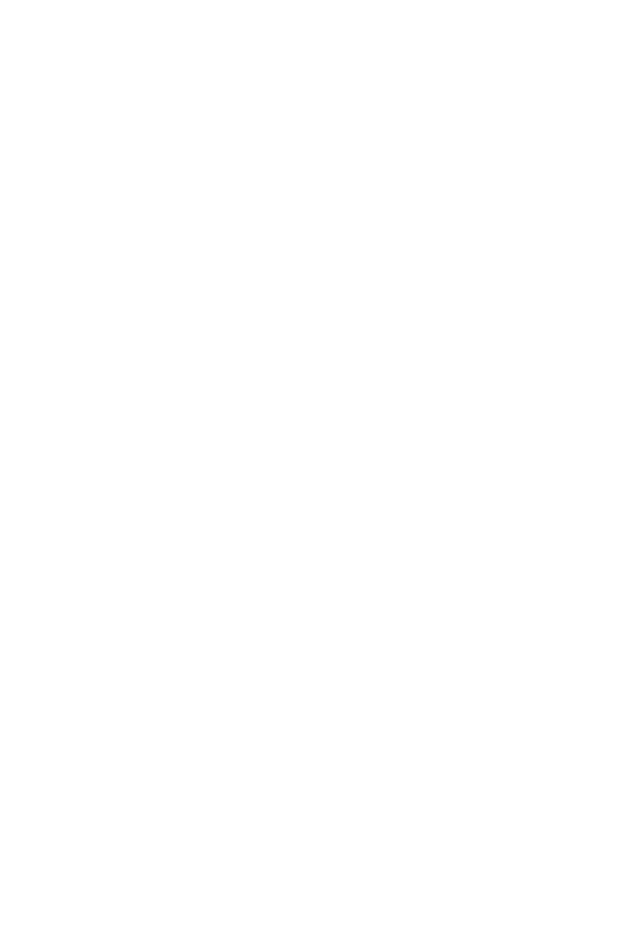
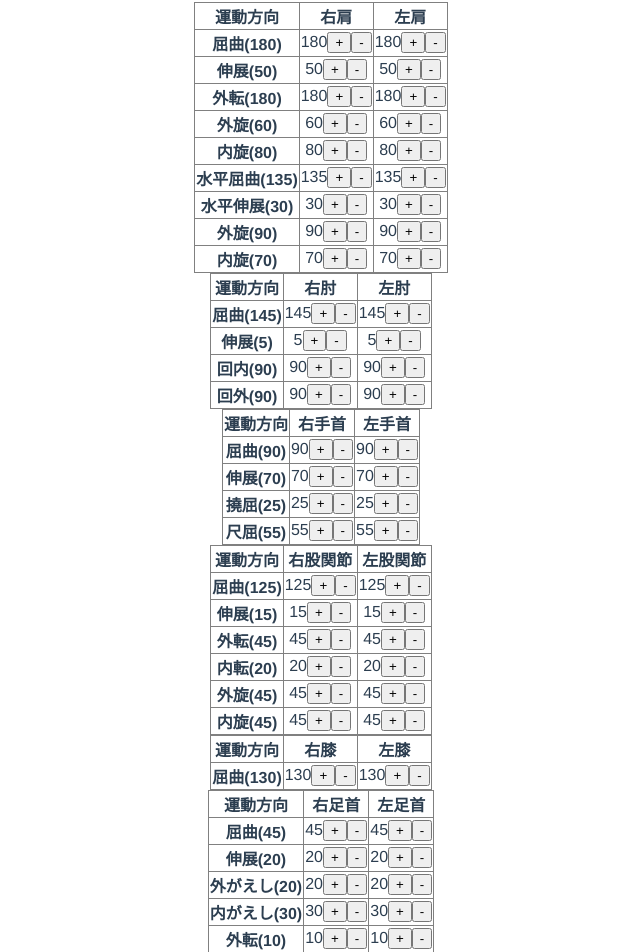
Before and after one commit to yukisa2010/kikuna, a Vue app: page /ninth in a window 1280 px wide. Shown: the part 164-1116 px from the top of the page, without its empty margins (319-959 px from the left). Before the commit the page ends 800 px from the top, so only its background shows below. Built offline with nearby package versions, Linux system fonts and the light colour scheme.

Commit message:
created to Tenth

```diff
--- a/public/index.html
+++ b/public/index.html
@@ -1,5 +1,5 @@
 <!DOCTYPE html>
-<html lang="en">
+<html lang="ja">
   <head>
     <meta charset="utf-8">
     <meta http-equiv="X-UA-Compatible" content="IE=edge">
--- a/src/App.vue
+++ b/src/App.vue
@@ -8,7 +8,9 @@
       <router-link to="/fifth">Fifth</router-link> |
       <router-link to="/sixth">Sixth</router-link> |
       <router-link to="/seventh">Seventh</router-link> |
-      <router-link to="/eighth">Eighth</router-link>
+      <router-link to="/eighth">Eighth</router-link> |
+      <router-link to="/ninth">Ninth</router-link> |
+      <router-link to="/tenth">Tenth</router-link>
     </div>
     <router-view/>
   </div>
--- a/src/router/index.js
+++ b/src/router/index.js
@@ -7,6 +7,8 @@
 import Sixth from '../views/Sixth.vue'
 import Seventh from '../views/Seventh.vue'
 import Eighth from '../views/Eighth.vue'
+import Ninth from '../views/Ninth.vue'
+import Tenth from '../views/Tenth.vue'
 
 
 Vue.use(VueRouter)
@@ -54,6 +56,16 @@
     path: '/eighth',
     name: 'Eighth',
     component: Eighth
+  },
+  {
+    path: '/ninth',
+    name: 'Ninth',
+    component: Ninth
+  },
+  {
+    path: '/tenth',
+    name: 'Tenth',
+    component: Tenth
   }
 ]
 
--- a/src/views/Eighth.vue
+++ b/src/views/Eighth.vue
@@ -1,11 +1,13 @@
 <template>
   <div>
-    <table>
+    <table border="1" style="border-collapse: collapse">
       <tr>
+        <th>時間</th>
         <th v-for="day in week" :key="day">{{ day }}</th>
       </tr>
-      <tr>
-        <td>{{ timeZone }}</td>
+      <tr v-for="strTime in strTimes" :key="strTime">
+        <th>{{ strTime }}</th>
+        <td v-for="day in week" :key="day"><input type="text"/></td>
       </tr>
     </table>
   </div>
@@ -16,19 +18,35 @@
     return {
       week: [
         '月曜日', '火曜日', '水曜日', '木曜日', '金曜日', '土曜日', '日曜日'
+      ],
+      strTimes: [
+        '5:00', '5:30', '6:00', '6:30',
+        '7:00', '7:30', '8:00', '8:30',
+        '9:00', '9:30', '10:00', '10:30',
+        '11:00', '11:30', '12:00', '12:30',
+        '13:00', '13:30', '14:00', '14:30',
+        '15:00', '15:30', '16:00', '16:30',
+        '17:00', '17:30', '18:00', '18:30',
+        '19:00', '19:30', '20:00', '20:30',
+        '21:00', '21:30', '22:00', '22:30',
+        '23:00', '23:30', '24:00'
       ]
     }
   },
   computed: function() {
     return {
       timeZone: function() {
-        const date = new Date(2020,3,31,5,0)
-        date.setHours(date.getHours() + 0.5)
-        console.log(date.toLocaleString())
+        return this.week
       }
-
     }
 
   }
 }
 </script>
+
+<style scoped>
+  table {
+    margin: 0 auto;
+  }
+
+</style>
--- /dev/null
+++ b/src/views/Ninth.vue
@@ -0,0 +1,133 @@
+<template>
+  <div>
+    <h1>ROM</h1>
+    <table border="1" style="border-collapse:collapse">
+      <tr>
+        <th>運動方向</th>
+        <th>右肩</th>
+        <th>左肩</th>
+      </tr>
+      <tr v-for="content in contents1" :key="content">
+        <th>{{content.title}}</th>
+        <td>{{content.left}}<button>+</button><button>-</button></td>
+        <td>{{content.right}}<button>+</button><button>-</button></td>
+      </tr>
+    </table>
+    <table border="1" style="border-collapse:collapse">
+      <tr>
+        <th>運動方向</th>
+        <th>右肘</th>
+        <th>左肘</th>
+      </tr>
+      <tr v-for="content in contents2" :key="content">
+        <th>{{content.title}}</th>
+        <td>{{content.left}}<button>+</button><button>-</button></td>
+        <td>{{content.right}}<button>+</button><button>-</button></td>
+      </tr>
+    </table>
+    <table border="1" style="border-collapse:collapse">
+      <tr>
+        <th>運動方向</th>
+        <th>右手首</th>
+        <th>左手首</th>
+      </tr>
+      <tr v-for="content in contents3" :key="content">
+        <th>{{content.title}}</th>
+        <td>{{content.left}}<button>+</button><button>-</button></td>
+        <td>{{content.right}}<button>+</button><button>-</button></td>
+      </tr>
+    </table>
+    <table border="1" style="border-collapse:collapse">
+      <tr>
+        <th>運動方向</th>
+        <th>右股関節</th>
+        <th>左股関節</th>
+      </tr>
+      <tr v-for="content in contents4" :key="content">
+        <th>{{content.title}}</th>
+        <td>{{content.left}}<button>+</button><button>-</button></td>
+        <td>{{content.right}}<button>+</button><button>-</button></td>
+      </tr>
+    </table>
+    <table border="1" style="border-collapse:collapse">
+      <tr>
+        <th>運動方向</th>
+        <th>右膝</th>
+        <th>左膝</th>
+      </tr>
+      <tr v-for="content in contents5" :key="content">
+        <th>{{content.title}}</th>
+        <td>{{content.left}}<button>+</button><button>-</button></td>
+        <td>{{content.right}}<button>+</button><button>-</button></td>
+      </tr>
+    </table>
+    <table border="1" style="border-collapse:collapse">
+      <tr>
+        <th>運動方向</th>
+        <th>右足首</th>
+        <th>左足首</th>
+      </tr>
+      <tr v-for="content in contents6" :key="content">
+        <th>{{content.title}}</th>
+        <td>{{content.left}}<button>+</button><button>-</button></td>
+        <td>{{content.right}}<button>+</button><button>-</button></td>
+      </tr>
+    </table>
+
+  </div>
+</template>
+<script>
+export default {
+  data: function() {
+    return {
+      contents1: [
+        { title: '屈曲(180)', left: 180, right: 180 },
+        { title: '伸展(50)', left: 50, right: 50 },
+        { title: '外転(180)', left: 180, right: 180 },
+        { title: '外旋(60)', left: 60, right: 60 },
+        { title: '内旋(80)', left: 80, right: 80 },
+        { title: '水平屈曲(135)', left: 135, right: 135 },
+        { title: '水平伸展(30)', left: 30, right: 30 },
+        { title: '外旋(90)', left: 90, right: 90 },
+        { title: '内旋(70)', left: 70, right: 70 }
+      ],
+      contents2: [
+        { title: '屈曲(145)', left: 145, right: 145 },
+        { title: '伸展(5)', left: 5, right: 5 },
+        { title: '回内(90)', left: 90, right: 90 },
+        { title: '回外(90)', left: 90, right: 90 }
+      ],
+      contents3: [
+        { title: '屈曲(90)', left: 90, right: 90 },
+        { title: '伸展(70)', left: 70, right: 70 },
+        { title: '撓屈(25)', left: 25, right: 25 },
+        { title: '尺屈(55)', left: 55, right: 55 }
+      ],
+      contents4: [
+        { title: '屈曲(125)', left: 125, right: 125 },
+        { title: '伸展(15)', left: 15, right: 15 },
+        { title: '外転(45)', left: 45, right: 45 },
+        { title: '内転(20)', left: 20, right: 20 },
+        { title: '外旋(45)', left: 45, right: 45 },
+        { title: '内旋(45)', left: 45, right: 45 }
+      ],
+      contents5: [
+        { title: '屈曲(130)', left: 130, right: 130 },
+      ],
+      contents6: [
+        { title: '屈曲(45)', left: 45, right: 45 },
+        { title: '伸展(20)', left: 20, right: 20 },
+        { title: '外がえし(20)', left: 20, right: 20 },
+        { title: '内がえし(30)', left: 30, right: 30 },
+        { title: '外転(10)', left: 10, right: 10 },
+        { title: '内転(20)', left: 20, right: 20 }
+      ],
+    }
+  }
+}
+</script>
+<style scoped>
+  table {
+    margin: 0 auto;
+  }
+</style>
--- a/src/views/Seventh.vue
+++ b/src/views/Seventh.vue
@@ -16,7 +16,9 @@
         '趣味・好きな話題・苦手な事',
         '出身・長期在住地',
         'ご家族の希望',
-        '介護状況・困りごと・不安や心配ごと等'
+        '介護状況・困りごと・不安や心配ごと等',
+        '社会的情報/日中の過ごし方/外出等',
+        'その他情報'
       ]
     }
   }
--- /dev/null
+++ b/src/views/Tenth.vue
@@ -0,0 +1,27 @@
+<template>
+  <div>
+    <div v-for="state in states" :key="state">
+      <label :for="state">{{ state }}</label>
+      <input type="text" :name="state"/>
+    </div>
+  </div>
+</template>
+
+<script>
+export default {
+  data: function() {
+    return {
+      states: [
+      '筋性拘縮：',
+      '皮膚性拘縮：',
+      '関節性拘縮：',
+      '結合組織性拘縮：',
+      '神経性拘縮：',
+      '強直：',
+      '痛みによる運動制限：',
+      '関節のこわばりによる運動制限：'
+      ]
+    }
+  }
+}
+</script>
```
